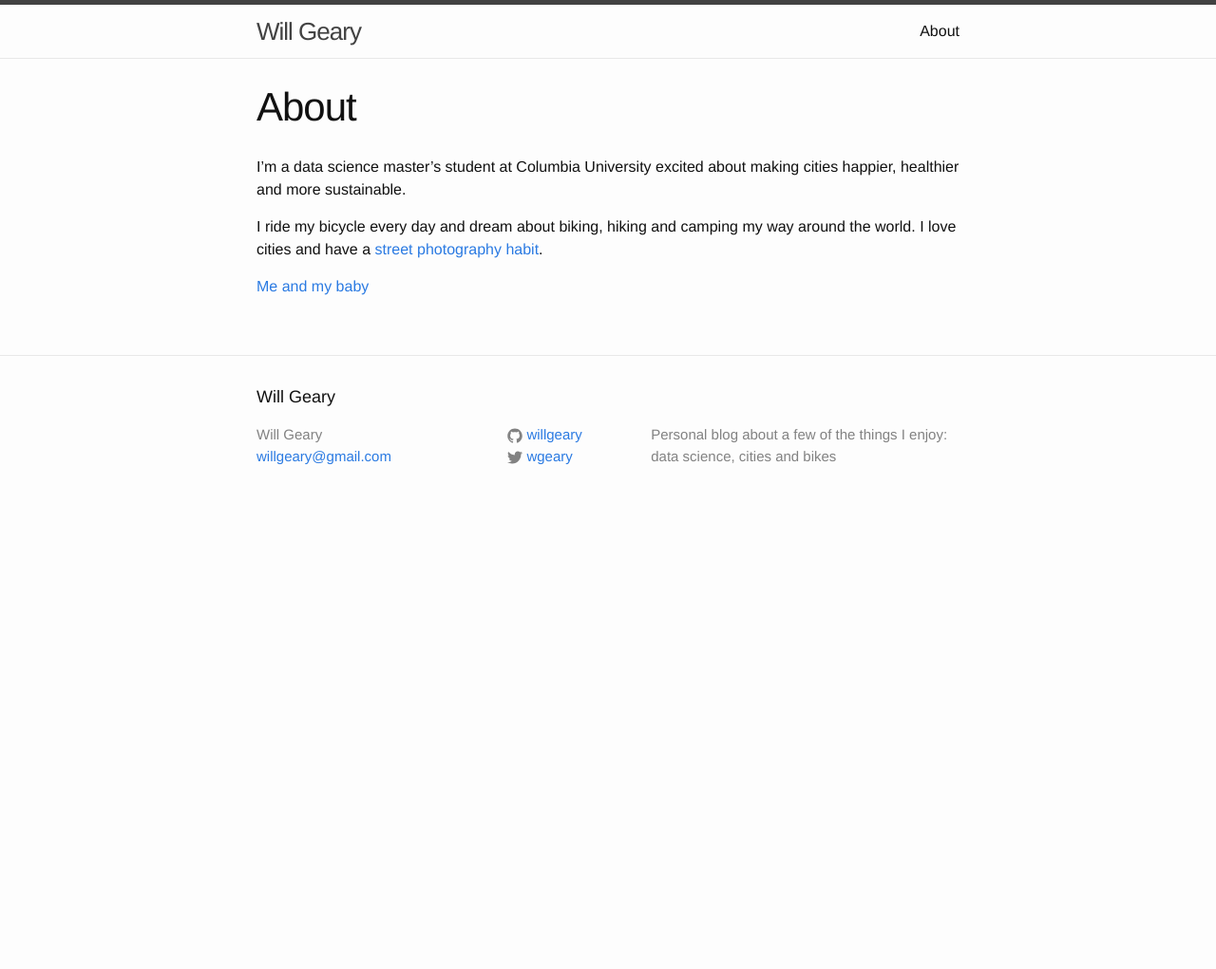
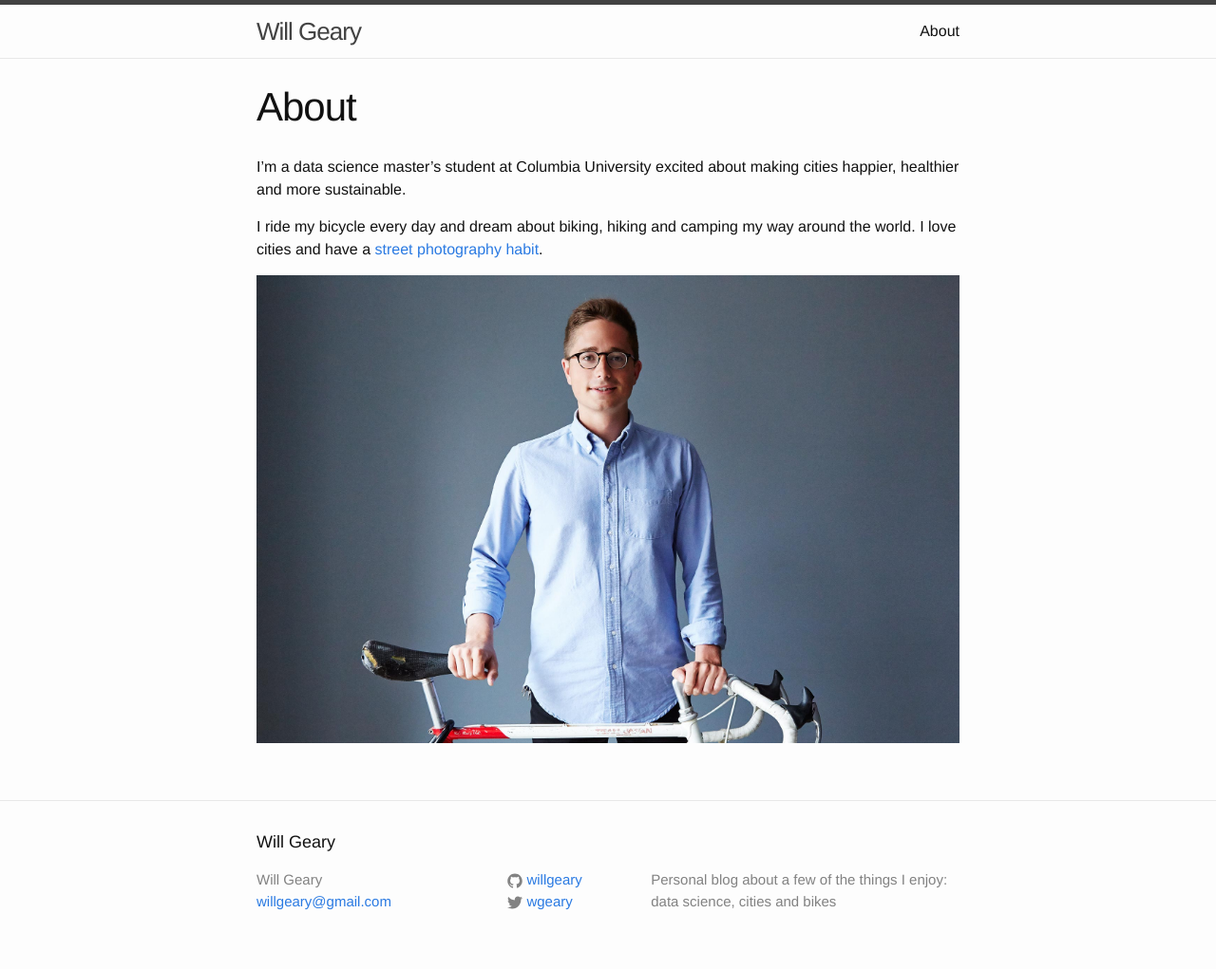
Before and after one commit to willgeary/willgeary.github.io, a Jekyll site: the page built from about.md, in a window 1280 px wide. Shown: the whole page at 95% size. Built offline with Jekyll 4.4.1, drawn with Linux system fonts in a browser that asks for light colours; before the commit the page ends 900 px from its top, so only the background shows below that.

Commit message:
Save my work

```diff
--- a/about.md
+++ b/about.md
@@ -8,4 +8,4 @@
 
 I ride my bicycle every day and dream about biking, hiking and camping my way around the world. I love cities and have a [street photography habit](https://www.instagram.com/willcgeary/).
 
-[Me and my baby]({{ site.url }}/assets/bike_will.jpg)
+![Me and my baby]({{ site.url }}/assets/bike_will.jpg)
```
